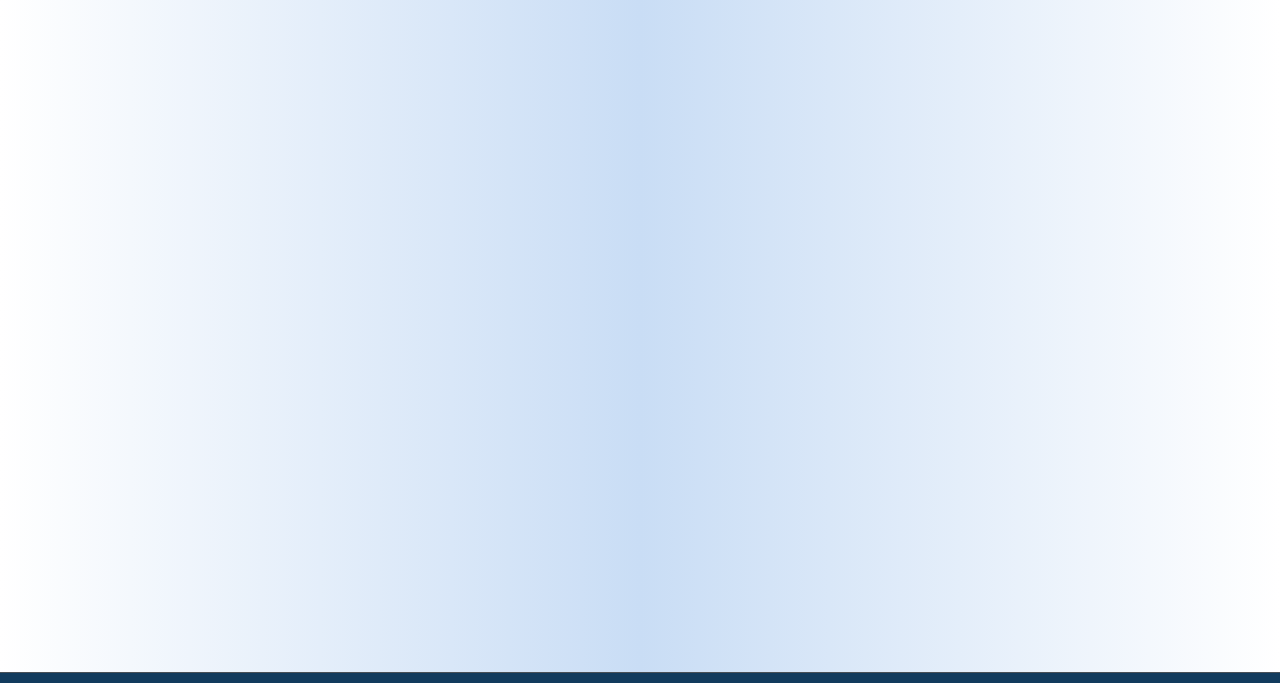
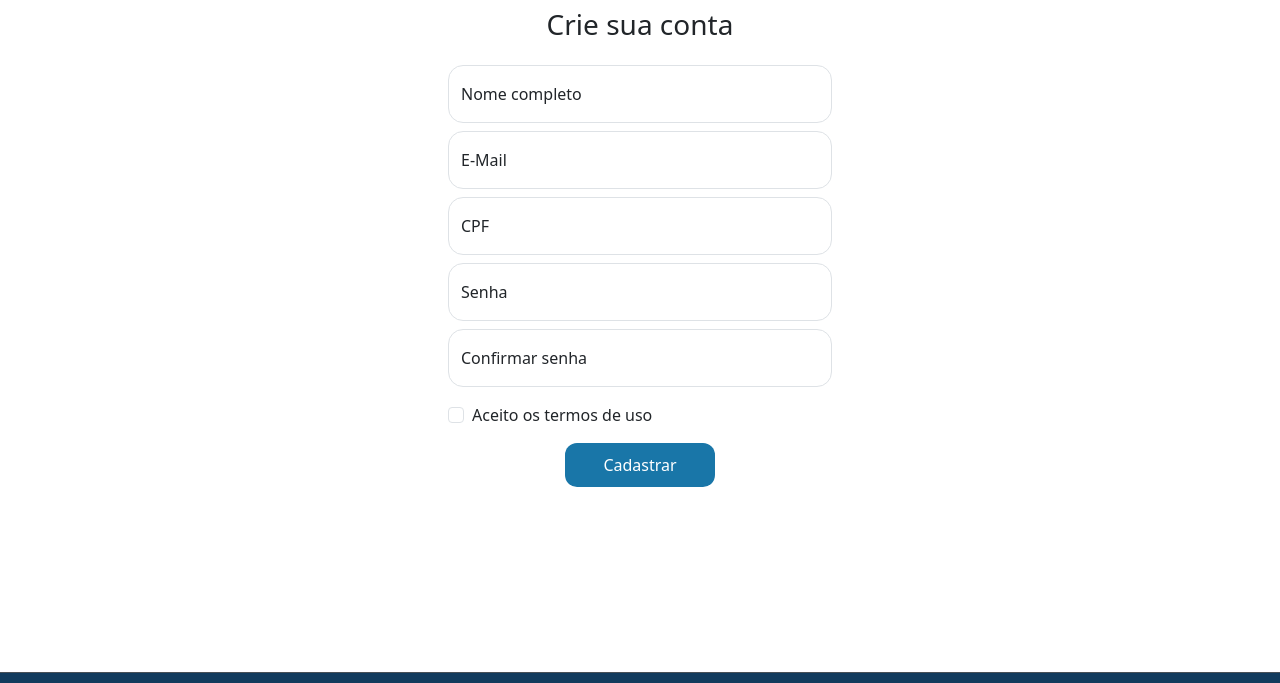
Before and after one commit to leomb-cell/projeto_de_desenvolvimento_frontend_I, a plain HTML site: page owners_landing_page/pages/register/resgister.html in a window 1280 px wide. Shown: the part 278-961 px from the top of the page. Drawn offline with nearby package versions, Linux system fonts and the light colour scheme; files whose address does not match are found by name; a web font is replaced by a local one.

Commit message:
finalização da pagian de registro de usuario

```diff
--- a/owners_landing_page/pages/register/resgister.html
+++ b/owners_landing_page/pages/register/resgister.html
@@ -6,9 +6,9 @@
     <!-- css -->
     <link rel="stylesheet" href="../../static/css/register.css" />
     <link rel="stylesheet" href="../../static/css/navbar.css" />
-    <link rel="stylesheet" href="../../static/css/responsivity.css">
-    <link rel="stylesheet" href="../../static/css/font.css">
-    <link rel="stylesheet" href="../../static/css/footer.css">
+    <link rel="stylesheet" href="../../static/css/responsivity.css" />
+    <link rel="stylesheet" href="../../static/css/font.css" />
+    <link rel="stylesheet" href="../../static/css/footer.css" />
 
     <link
       rel="shortcut icon"
@@ -37,7 +37,12 @@
     <!-- Header -->
     <header>
       <!-- navbar -->
-      <nav id="nav_bar" class="navbar navbar-expand-lg border-bottom border-body" class="navbar " data-bs-theme="dark">
+      <nav
+        id="nav_bar"
+        class="navbar navbar-expand-lg border-bottom border-body"
+        class="navbar"
+        data-bs-theme="dark"
+      >
         <div class="container-fluid">
           <a class="navbar-brand" href="../../index.html">
             <img
@@ -60,10 +65,7 @@
           <div class="collapse navbar-collapse" id="navbarSupportedContent">
             <ul class="navbar-nav me-auto mb-2 mb-lg-0">
               <li class="nav-item">
-                <a
-                  class="nav-link"
-                  aria-current="page"
-                  href="../../index.html"
+                <a class="nav-link" aria-current="page" href="../../index.html"
                   >Inicio</a
                 >
               </li>
@@ -83,7 +85,7 @@
                 >
               </li>
             </ul>
-            <a id="login_btn" class="btn mx-2 " href="../login/login.html"
+            <a id="login_btn" class="btn mx-2" href="../login/login.html"
               >Login</a
             >
             <a id="register_btn" class="btn" href="../register/resgister.html"
@@ -94,17 +96,99 @@
       </nav>
     </header>
 
-
     <!-- Conteudo principal -->
 
+    <main id="main_container" class="form-signin w-50 mt-5 m-auto">
+      <form>
+        <!-- Ícone -->
+        <img
+          class="mb-4 d-block mx-auto"
+          src="../../static/images/login_logo.png"
+          alt="Ícone de cadastro"
+          width="72"
+        />
 
-    <main id="main_container" class="form-signin w-50 mt-5 m-auto">
+        <!-- Título -->
+        <h1 class="h3 mb-4 fw-normal text-center">Crie sua conta</h1>
+
+        <!-- Nome -->
+        <div class="form-floating mb-2 input-container">
+          <input
+            type="text"
+            class="form-control"
+            id="floatingNome"
+            placeholder="Nome completo"
+          />
+          <label for="floatingNome">Nome completo</label>
+        </div>
+
+        <!-- E-mail -->
+        <div class="form-floating mb-2 input-container">
+          <input
+            type="email"
+            class="form-control"
+            id="floatingEmail"
+            placeholder="name@example.com"
+          />
+          <label for="floatingEmail">E-Mail</label>
+        </div>
+
+        <!-- CPF ou CNPJ -->
+        <div class="form-floating mb-2 input-container">
+          <input
+            type="text"
+            class="form-control"
+            id="floatingCPF"
+            placeholder="000.000.000-00"
+          />
+          <label for="floatingCPF">CPF</label>
+        </div>
+
+        <!-- Senha -->
+        <div class="form-floating mb-2 input-container">
+          <input
+            type="password"
+            class="form-control"
+            id="floatingSenha"
+            placeholder="Senha"
+          />
+          <label for="floatingSenha">Senha</label>
+        </div>
+
+        <!-- Confirmar senha -->
+        <div class="form-floating mb-3 input-container">
+          <input
+            type="password"
+            class="form-control"
+            id="floatingConfirmarSenha"
+            placeholder="Confirmar senha"
+          />
+          <label for="floatingConfirmarSenha">Confirmar senha</label>
+        </div>
+
+        <!-- Termos -->
+        <div class="form-check my-3 input-container">
+          <input class="form-check-input" type="checkbox" id="termos" />
+
+          <label class="form-check-label" for="termos">
+            Aceito os termos de uso
+          </label>
+        </div>
+
+        <!-- Botão -->
+        <button id="btn_cadastrar" class="btn d-block mx-auto" type="submit">
+          Cadastrar
+        </button>
+      </form>
     </main>
-
 
     <!-- footer -->
 
-    <footer id="foo_ter" class="d-flex flex-wrap justify-content-between align-items-center px-3 py-3 border-top" data-bs-theme="dark" >
+    <footer
+      id="foo_ter"
+      class="d-flex flex-wrap justify-content-between align-items-center px-3 py-3 border-top"
+      data-bs-theme="dark"
+    >
       <p id="flori_tm" class="col-md-4 mb-0 text-body-secondary">
         © 2026 E-Parking, Inc
       </p>
@@ -122,13 +206,22 @@
       </a>
       <ul id="footer_nav" class="nav col-md-4 justify-content-end">
         <li class="nav-item">
-          <a href="../../index.html" class="nav-link px-2 text-body-secondary">Inicio</a>
+          <a href="../../index.html" class="nav-link px-2 text-body-secondary"
+            >Inicio</a
+          >
         </li>
         <li class="nav-item">
-          <a href="../about_Us/about_Us.html" class="nav-link px-2 text-body-secondary" >Sobre nós</a>
+          <a
+            href="../about_Us/about_Us.html"
+            class="nav-link px-2 text-body-secondary"
+            >Sobre nós</a
+          >
         </li>
         <li class="nav-item">
-          <a href="../meus_estacionamentos/meus_estacionamentos.html" class="nav-link px-2 text-body-secondary" >Meus estacionamentos</a
+          <a
+            href="../meus_estacionamentos/meus_estacionamentos.html"
+            class="nav-link px-2 text-body-secondary"
+            >Meus estacionamentos</a
           >
         </li>
       </ul>
--- a/owners_landing_page/static/css/login.css
+++ b/owners_landing_page/static/css/login.css
@@ -16,6 +16,12 @@ body {
   margin: 0 auto;
 }
 
+
+#btn_entrar:hover {
+  background-color: #13567a;
+}
+
+
 .centralizer {
   margin: 0 auto;
 }
@@ -29,3 +35,8 @@ body {
 .input-container .form-control {
   width: 100%;
 }
+
+.input-container .form-control {
+  width: 100%;
+  border-radius: 15px;
+}
--- a/owners_landing_page/static/css/register.css
+++ b/owners_landing_page/static/css/register.css
@@ -1,12 +1,5 @@
 body {
   background: #ffffff;
-  background: linear-gradient(
-    90deg,
-    rgba(255, 255, 255, 1) 0%,
-    rgba(201, 221, 245, 1) 50%,
-    rgba(255, 255, 255, 1) 100%
-  );
-
 }
 
 #main_container {
@@ -14,4 +7,30 @@ body {
   margin: 40px auto;
   min-height: 100vh;
   padding-top: 40px;
+  padding-bottom: 40px;
 }
+
+
+.input-container {
+  width: 60%;
+  margin-left: auto;
+  margin-right: auto;
+}
+
+.input-container .form-control {
+  width: 100%;
+  border-radius: 15px;
+}
+
+#btn_cadastrar {
+  background-color: #1976A8;
+  color: #ffffff;
+  width: 150px;
+  border: none;
+  border-radius: 12px;
+  padding: 10px 20px;
+}
+
+#btn_cadastrar:hover {
+  background-color: #13567a;
+}
```
